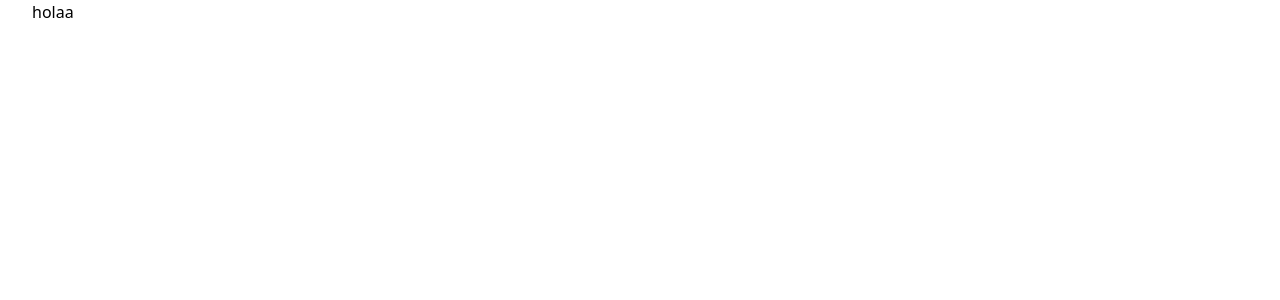
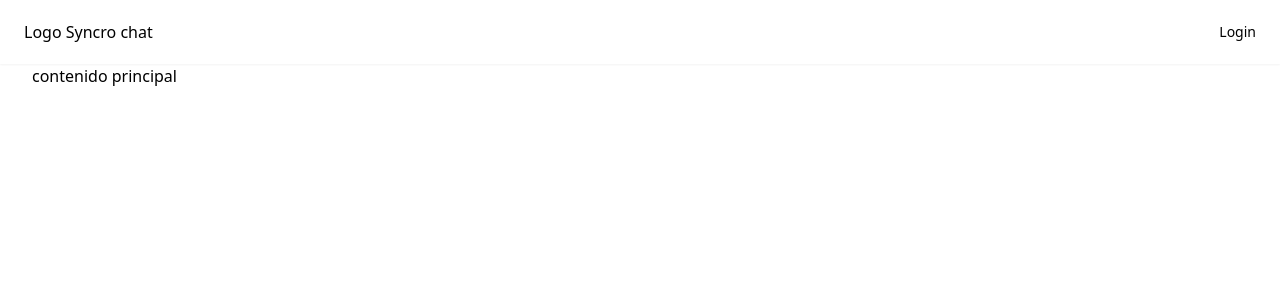
Before and after one commit to GustavoLuizaga/syncro-chat, a React (Vite) app in the folder frontend/syncro-chat-front/: page / in a window 1280 px wide. Shown: the top 300 px of the page. Built offline with nearby package versions, Linux system fonts and the light colour scheme.

Commit message:
feat: header y contenido principal

```diff
--- a/frontend/syncro-chat-front/src/App.tsx
+++ b/frontend/syncro-chat-front/src/App.tsx
@@ -1,11 +1,18 @@
+import { Header } from "./components/NavBar"
 
 
 function App() {
 
   return (
-    <div className="max-w-7xl w-full mx-auto px-4 lg:px-8">
-      <h1>holaa</h1>
-    </div>
+    <>
+      <Header />
+      <main className="pt-16">
+        <div className="max-w-7xl w-full mx-auto px-4 lg:px-8">
+          <span> contenido principal </span>
+          { /* Main content */  }
+        </div>
+      </main>
+    </>
   )
 }
 
--- /dev/null
+++ b/frontend/syncro-chat-front/src/components/NavBar.tsx
@@ -0,0 +1,19 @@
+
+
+export function Header() {
+    return (
+        <header className="fixed top-0 left-0 w-full z-50 backdrop-blur-md shadow-xs h-16">
+            <div className="max-w-7xl mx-auto px-4 sm:px-6 h-full flex items-center justify-between">
+                <div className="flex items-center gap-3">
+                    <span>Logo Syncro chat</span>
+                </div>
+                <nav className="hidden md:flex items-center gap-8 text-sm font-medium">
+                   <button className="">
+                    Login
+                   </button>
+                </nav>
+            </div>
+
+        </header>
+    )
+}
```
Also changed, not shown: frontend/syncro-chat-front/src/pages/HomePage.tsx (added, +8 -0 lines).
